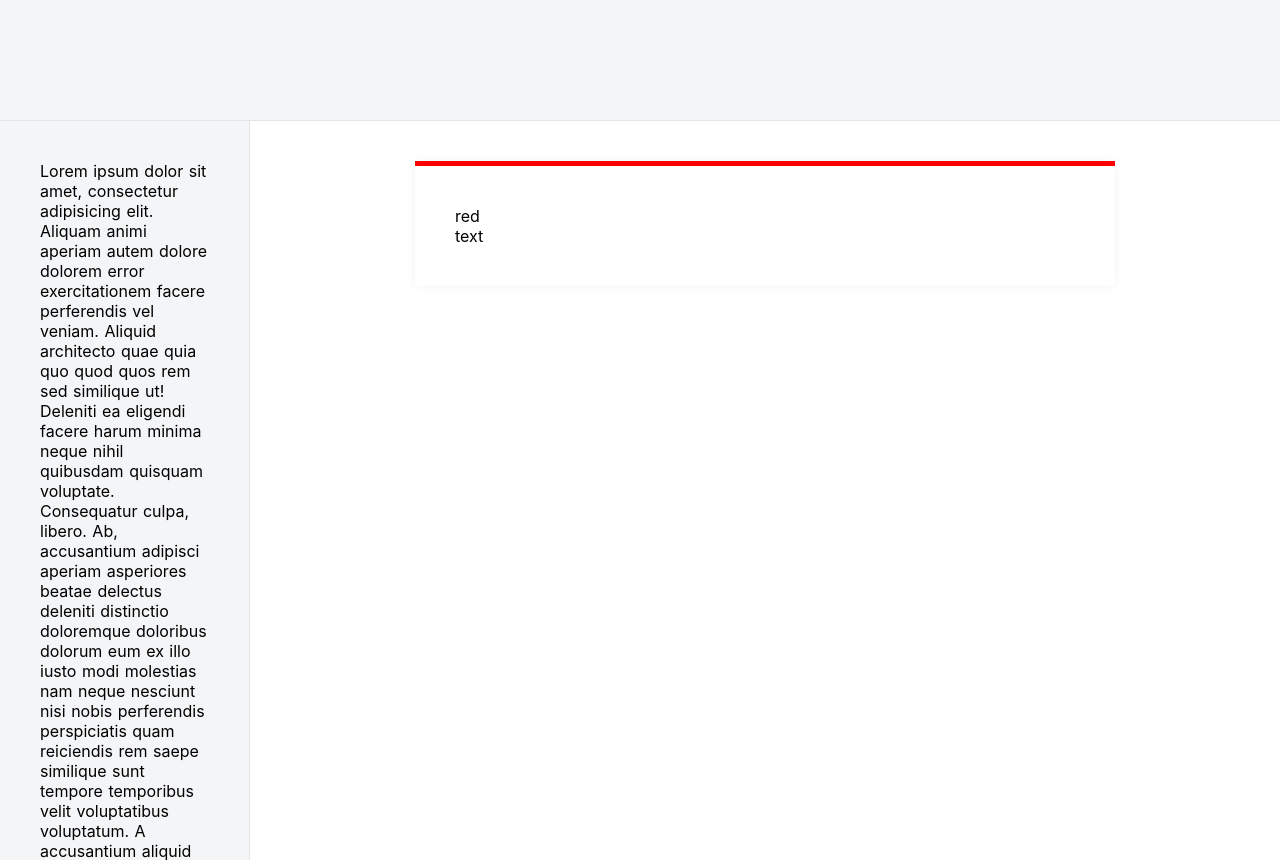
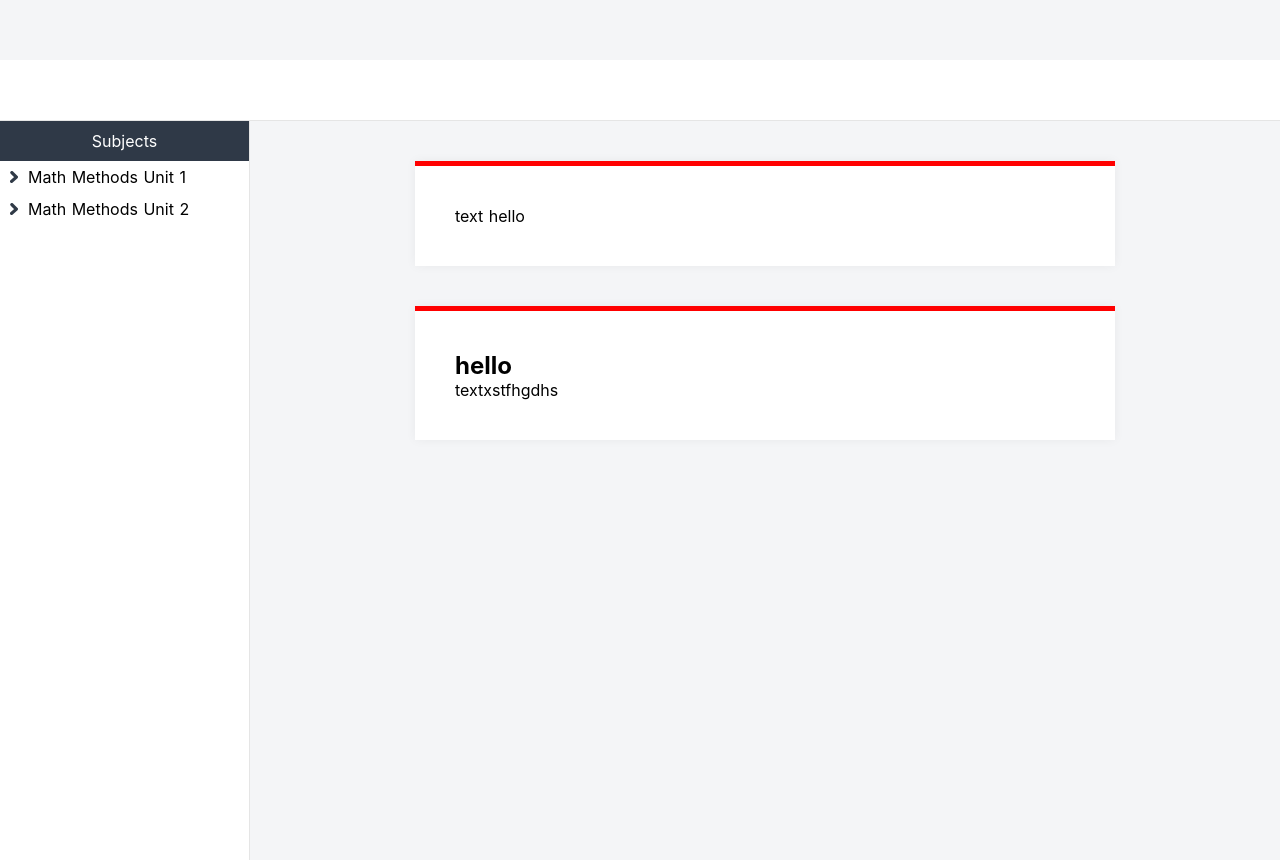
Before and after one commit to MasterlyProject/masterly, a Nuxt app: page / in a window 1280 px wide. Shown: the part 740-1600 px from the top of the page. Built offline with nearby package versions, Linux system fonts and the light colour scheme.

Commit message:
Added Sidebar Menu / Created Components
Added a sidebar menu navigation and also organised pages into components

```diff
--- a/components/AppSection.vue
+++ b/components/AppSection.vue
@@ -1,6 +1,6 @@
 <template>
-<section class="blue" :style="sectionColor">
-  {{color}}
+<section class="section" :style="sectionColor">
+  <h2>{{ title }}</h2>
   <slot/>
 </section>
 </template>
@@ -9,7 +9,11 @@
 export default {
   name: 'AppSection',
   props: {
-    color: String
+    color: String,
+    title: {
+      type: String,
+      required: false
+    }
   },
   computed: {
     sectionColor() {
@@ -23,12 +27,13 @@ export default {
 
 <style lang="stylus" scoped>
 
-.blue
+.section
   max-width 700px
   width 100%
   margin 40px auto
   padding 40px
   box-shadow 0 0 10px rgba(0, 0, 0, 0.05);
   border-top 5px solid
+  background-color white;
 
 </style>
--- a/components/Navigation/TheHeader.vue
+++ b/components/Navigation/TheHeader.vue
@@ -4,7 +4,9 @@
     <div class="spacer"></div>
     <ul class="nav-items">
       <li class="nav-item">Profile</li>
-      <li class="nav-item">Login</li>
+      <nuxt-link to="/probability">
+        <li class="nav-item">Login</li>
+      </nuxt-link>
     </ul>
   </header>
 </template>
--- /dev/null
+++ b/components/Navigation/TheSidebar.vue
@@ -0,0 +1,192 @@
+<template>
+<div class="sidebar">
+  <div class="title">
+    <img
+      v-if="selected.navDepth !== 1"
+      @click="navigateBack()"
+      src="@/assets/images/backArrowIcon.svg"
+      class="back_arrow_icon"/>
+    <p v-if="selected.navDepth === 1">
+      Subjects
+    </p>
+    <p v-if="selected.navDepth === 2">
+      {{ selected.currentSubject.subject }}
+    </p>
+    <p v-if="selected.navDepth === 3">
+      {{ selected.currentTopic.topic }}
+    </p>
+  </div>
+  <div
+    v-if="selected.navDepth === 1"
+    v-for="subject in subjects"
+    :key="subject.subject"
+    @click="setSubject(subject)"
+    class="sub_nav">
+    <img
+      src="@/assets/images/arrowIcon.svg"
+      class="arrow_icon"/>
+    <p>
+      {{ subject.subject }}
+    </p>
+  </div>
+  <div
+    v-if="selected.navDepth === 2"
+    v-for="topic in selected.currentSubject.topics"
+    :key="topic.topic"
+    @click="setTopic(topic)"
+    class="sub_nav">
+    <nuxt-link :to='topic.link'>
+      <img
+        src="@/assets/images/arrowIcon.svg"
+        class="arrow_icon"/>
+      <p>
+      {{ topic.topic }}
+      </p>
+    </nuxt-link>
+  </div>
+  <div
+    v-if="selected.navDepth === 3"
+    v-for="section in selected.currentTopic.contents"
+    :key="section"
+    class="sub_nav">
+    <p>
+      {{ section }}
+    </p>
+  </div>
+</div>
+</template>
+
+<script>
+export default {
+  name: "TheSidebar",
+  data() {
+    return {
+
+      selected:
+      {
+        navDepth: 1,
+        currentSubject: "",
+        currentTopic: ""
+      },
+
+      subjects: [
+        {
+          subject: "Math Methods Unit 1",
+          topics: [
+            {
+              topic: "Radian Measure",
+              link: "probability",
+              contents: [
+                "arc length",
+                "area of sector",
+                "area of segment"
+              ]
+            },
+            {
+              topic: "Cosine and Sine Rules",
+              link: "probability",
+              contents: [
+                "sine rule",
+                "cosine rule",
+                "area rule"
+              ]
+            }
+          ]
+        },
+        {
+          subject: "Math Methods Unit 2",
+          topics: [
+            {
+              topic: "rad measure",
+              link: "probability",
+              contents: [
+                "arc length",
+                "area of sector",
+                "area of segment"
+              ]
+            }
+          ]
+        }
+      ]
+    }
+  },
+  methods: {
+    setSubject(subject) {
+      this.selected.currentSubject = subject
+      this.selected.navDepth = 2
+    },
+    setTopic(topic) {
+      this.selected.currentTopic = topic
+      this.selected.navDepth = 3
+    },
+    navigateBack() {
+      this.selected.navDepth = this.selected.navDepth - 1;
+    }
+  }
+
+}
+</script>
+
+<style scoped>
+
+.sidebar {
+  flex: 1 1 250px;
+  min-width: 250px;
+  max-width: 250px;
+  border-right: 1px solid #e5e5e5;
+  background-color: white;
+  height: 100%;
+  overflow: scroll;
+}
+
+.title {
+  padding: 10px;
+  background-color: rgba(8, 20, 36, 0.84);
+  color: white;
+  display: flex;
+  flex-flow: row nowrap;
+  align-items: center;
+}
+
+.title p {
+  flex: 1 1 auto;
+  text-align: center;
+}
+
+.sub_nav {
+  display: flex;
+  flex-flow: row nowrap;
+  padding: 6px 10px;
+  align-items: center;
+}
+
+.sub_nav p {
+  padding-left: 10px;
+}
+
+.sub_nav:hover {
+  background-color: #f4f5f7;
+  cursor: pointer;
+}
+
+.arrow_icon {
+  width: 8px;
+}
+
+.back_arrow_icon {
+  width: 15px;
+}
+
+.back_arrow_icon:hover {
+  cursor: pointer;
+}
+
+a {
+  text-decoration: none;
+  color: black;
+  display: flex;
+  flex-flow: row nowrap;
+  align-items: center;
+}
+
+</style>
--- a/layouts/default.vue
+++ b/layouts/default.vue
@@ -1,10 +1,34 @@
 <template>
   <div>
-    <nuxt/>
+    <TheHeader/>
+    <TheBanner/>
+    <div class="main">
+      <TheSidebar/>
+      <div class="content">
+        <nuxt/>
+      </div>
+    </div>
   </div>
 </template>
 
+<script>
+
+import TheHeader from '@/components/Navigation/TheHeader'
+import TheBanner from '@/components/TheBanner'
+import TheSidebar from '@/components/Navigation/TheSidebar';
+
+export default {
+  components: {
+    TheSidebar,
+    TheHeader,
+    TheBanner
+  }
+}
+
+</script>
+
 <style>
+
 html
 {
   font-family: "Source Sans Pro", -apple-system, BlinkMacSystemFont, "Segoe UI", Roboto, "Helvetica Neue", Arial, sans-serif;
@@ -15,11 +39,31 @@ html
   -moz-osx-font-smoothing: grayscale;
   -webkit-font-smoothing: antialiased;
   box-sizing: border-box;
-  background-color: #f4f5f7;
+  background-color: white;
 }
 *, *:before, *:after
 {
   box-sizing: border-box;
   margin: 0;
 }
+
+.main {
+  margin-top: 60px;
+  position: relative;
+  background-color: white;
+  z-index: 18;
+  width: 100vw;
+  height: calc(100vh - 60px);
+  display: flex;
+  flex-flow: row nowrap;
+  border-top: 1px solid #e5e5e5;
+}
+
+.content {
+  flex: 1 1 auto;
+  overflow: scroll;
+  height: 100%;
+  background-color: #f4f5f7;
+}
+
 </style>
--- a/pages/index.vue
+++ b/pages/index.vue
@@ -1,31 +1,21 @@
 <template>
   <div>
-    <TheHeader/>
-    <TheBanner/>
-    <div class="main">
-      <div class="sidebar">
-        <p>Lorem ipsum dolor sit amet, consectetur adipisicing elit. Aliquam animi aperiam autem dolore dolorem error exercitationem facere perferendis vel veniam. Aliquid architecto quae quia quo quod quos rem sed similique ut! Deleniti ea eligendi facere harum minima neque nihil quibusdam quisquam voluptate. Consequatur culpa, libero. Ab, accusantium adipisci aperiam asperiores beatae delectus deleniti distinctio doloremque doloribus dolorum eum ex illo iusto modi molestias nam neque nesciunt nisi nobis perferendis perspiciatis quam reiciendis rem saepe similique sunt tempore temporibus velit voluptatibus voluptatum. A accusantium aliquid architecto, atque consectetur culpa cumque dignissimos dolore ducimus eligendi facilis fuga inventore ipsum libero maxime quibusdam quod similique soluta ullam vitae? Accusantium autem cum illum nesciunt quas. At atque aut cum cumque dolores in incidunt laudantium, nisi optio quae quo rerum similique. Accusamus accusantium amet aut autem beatae corporis, culpa dolor eligendi et eum eveniet excepturi id, illo impedit maiores maxime mollitia nemo nihil nulla odio odit possimus quasi qui quis repudiandae similique sint sunt tempora unde velit veniam veritatis vitae voluptatem. Accusamus amet fuga, ipsum laboriosam nesciunt possimus veritatis! A, accusamus asperiores deleniti dignissimos dolorem eveniet maxime qui recusandae, reiciendis saepe sapiente tenetur. Alias amet deserunt enim iste magnam mollitia non odio pariatur qui suscipit.</p>
-      </div>
-      <div class="content">
-        <AppSection color="red">
-          <p>text</p>
-        </AppSection>
-      </div>
-    </div>
+    <AppSection color="red">
+      <p>text hello</p>
+    </AppSection>
+    <AppSection color="red" title="hello">
+      <p>textxstfhgdhs</p>
+    </AppSection>
   </div>
 </template>
 
 <script>
 
-import TheHeader from '@/components/Navigation/TheHeader'
-import TheBanner from '@/components/TheBanner'
-import AppSection from "@/components/AppSection";
+import AppSection from '@/components/AppSection';
 
 export default {
   components: {
-    AppSection,
-    TheHeader,
-    TheBanner
+    AppSection
   }
 }
 
@@ -33,35 +23,5 @@ export default {
 
 <style>
 
-.main {
-  margin-top: 60px;
-  position: relative;
-  background-color: white;
-  z-index: 18;
-  width: 100vw;
-  height: calc(100vh - 60px);
-  display: flex;
-  flex-flow: row nowrap;
-  border-top: 1px solid #e5e5e5;
-}
-
-.sidebar {
-  flex: 1 1 250px;
-  min-width: 250px;
-  max-width: 250px;
-  border-right: 1px solid #e5e5e5;
-  background-color: #f4f5f7;
-  height: 100%;
-  overflow: scroll;
-  padding: 40px;
-}
-
-.content {
-  flex: 1 1 auto;
-  overflow: scroll;
-  height: 100%;
-  background-color: white;
-}
-
 
 </style>
--- /dev/null
+++ b/pages/probability/index.vue
@@ -0,0 +1,27 @@
+<template>
+  <div>
+    <AppSection color="blue">
+      <p>text hello</p>
+    </AppSection>
+    <AppSection color="blue" title="hello">
+      <p>textxstfhgdhs</p>
+    </AppSection>
+  </div>
+</template>
+
+<script>
+
+  import AppSection from '@/components/AppSection';
+
+  export default {
+    components: {
+      AppSection
+    }
+  }
+
+</script>
+
+<style>
+
+
+</style>
```
Also changed, not shown: assets/images/arrowIcon.svg (added), assets/images/backArrowIcon.svg (added).
